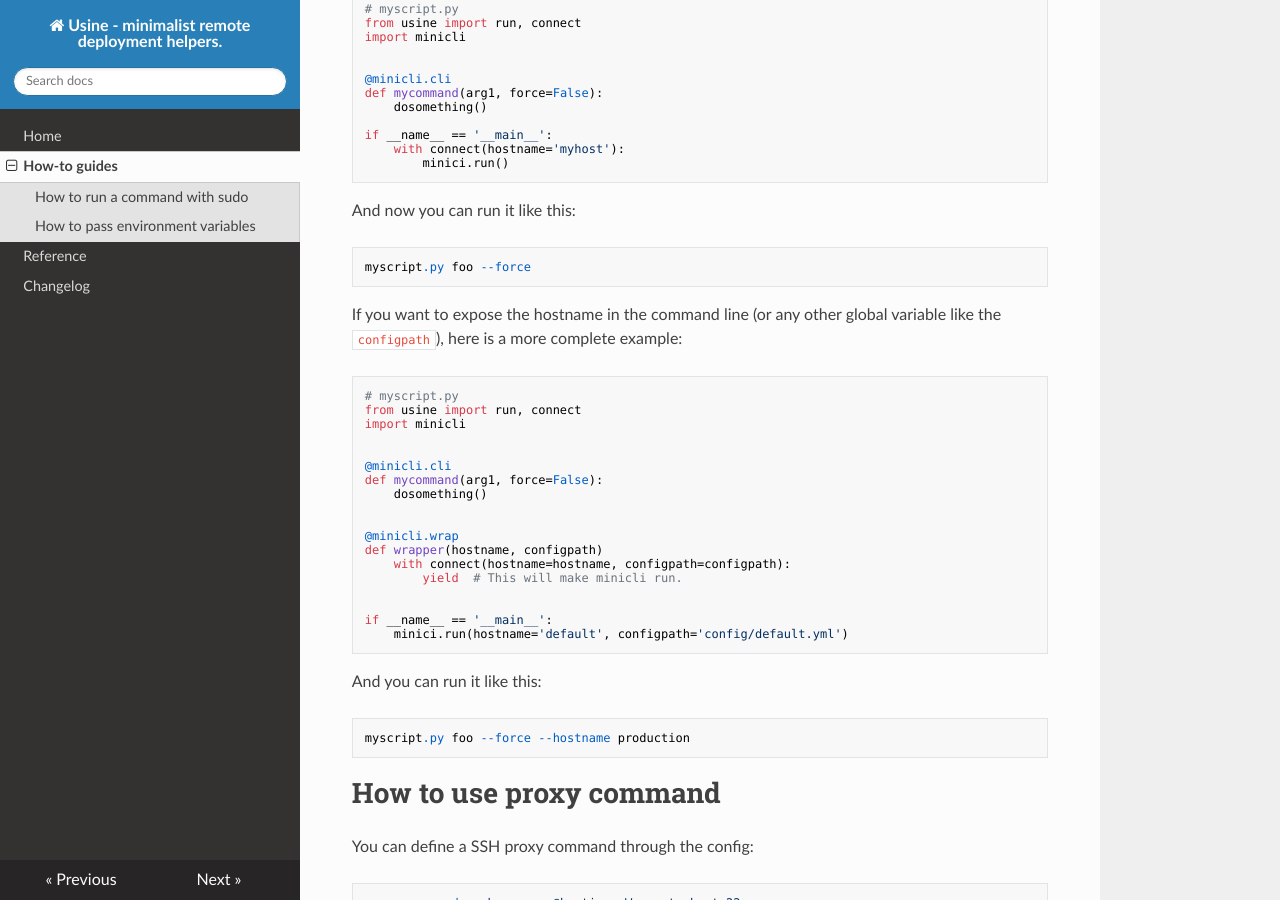
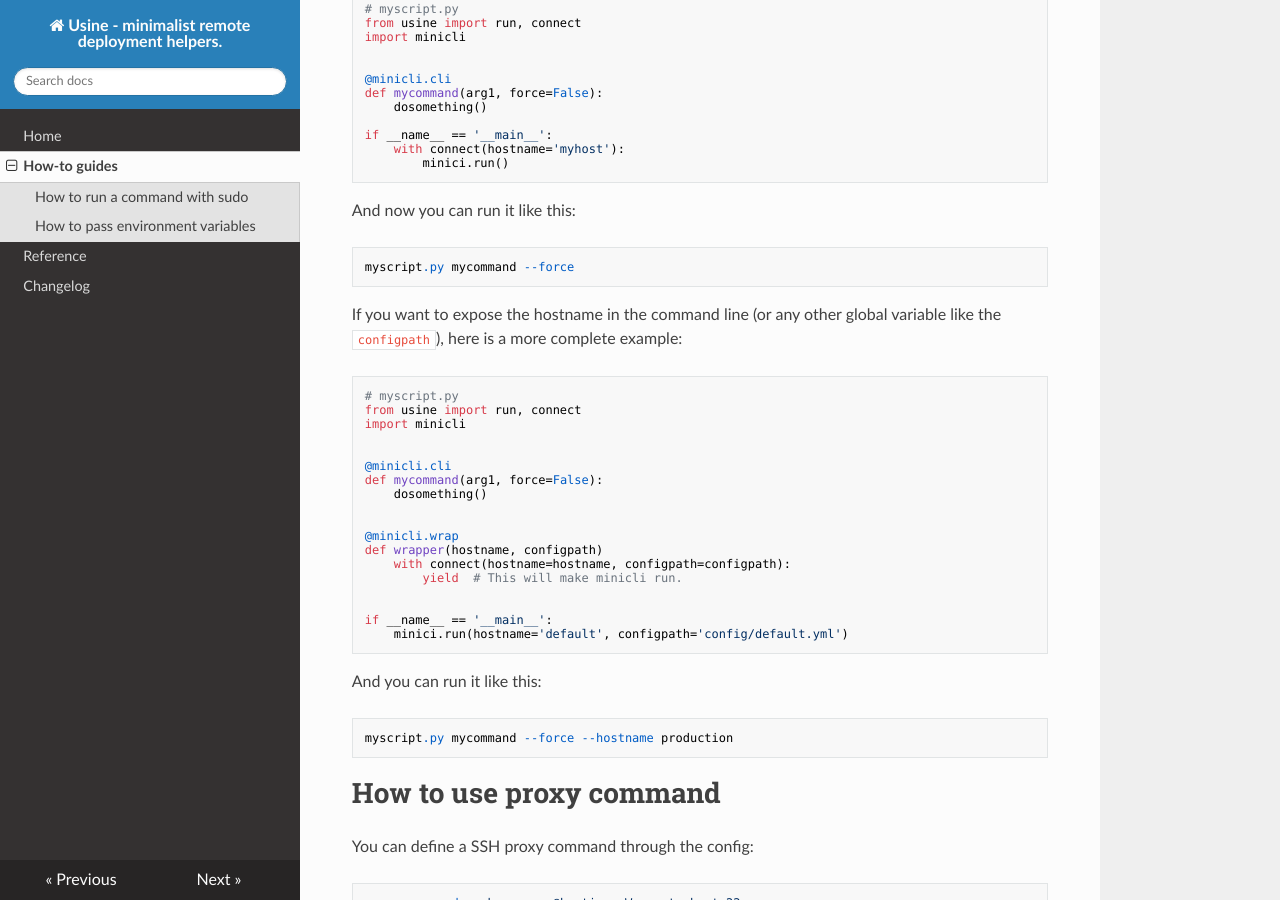
Before and after one commit to pyrates/usine, an MkDocs documentation site: the page built from docs/how-to.md, in a window 1280 px wide and 900 px high, scrolled down 821 px. Built offline with MkDocs 1.6.1, drawn with Linux system fonts in a browser that asks for light colours; nearby versions of some CDN libraries; old or Windows-style settings are respelled for this version of MkDocs.

Commit message:
More explicit documentation on how-to examples

```diff
--- a/docs/how-to.md
+++ b/docs/how-to.md
@@ -52,7 +52,7 @@ if __name__ == '__main__':
 
 And now you can run it like this:
 
-    myscript.py foo --force
+    myscript.py mycommand --force
 
 If you want to expose the hostname in the command line (or any other global
 variable like the `configpath`), here is a more complete example:
@@ -81,7 +81,7 @@ if __name__ == '__main__':
 
 And you can run it like this:
 
-    myscript.py foo --force --hostname production
+    myscript.py mycommand --force --hostname production
 
 
 # How to use proxy command
```
